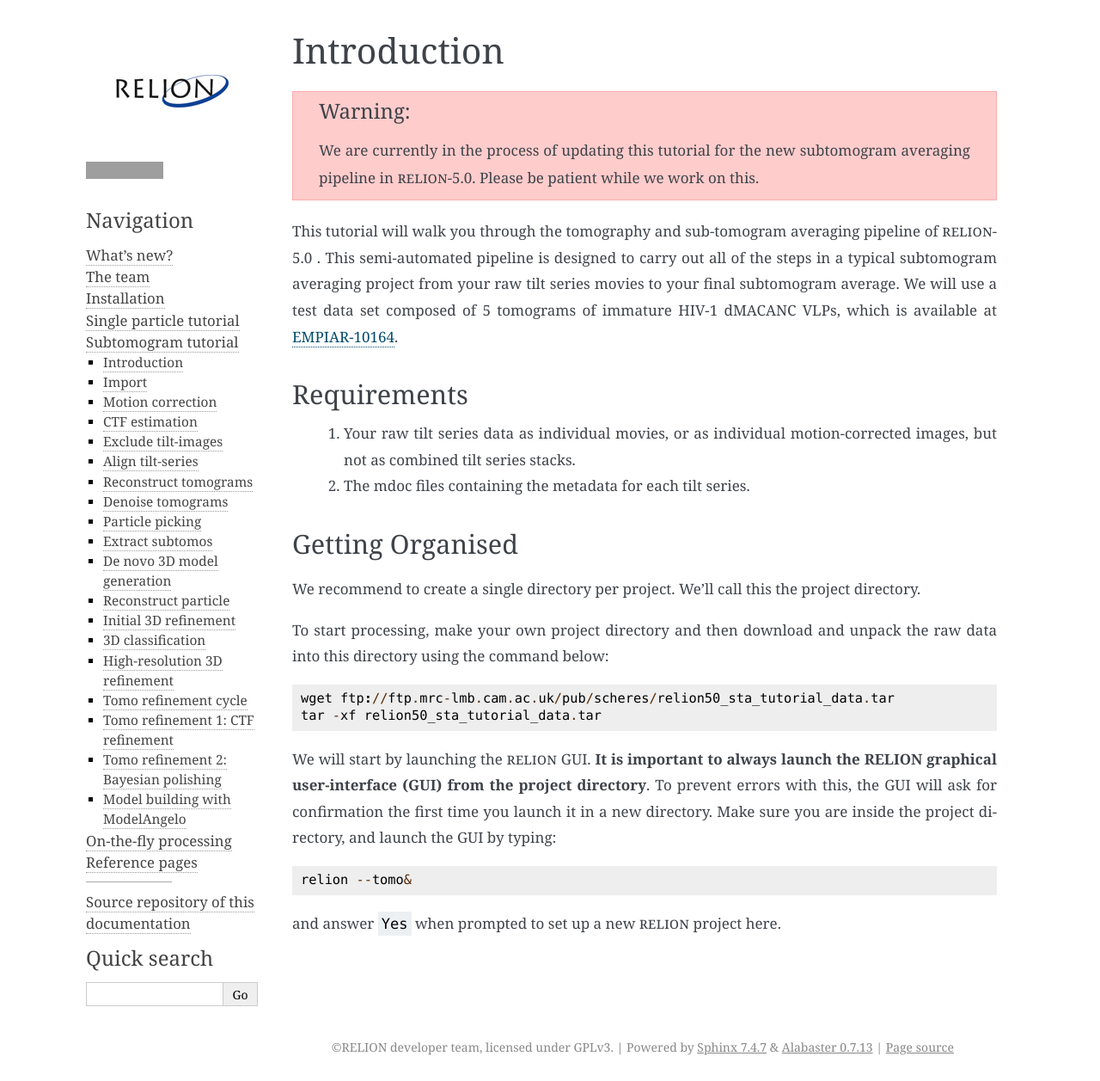
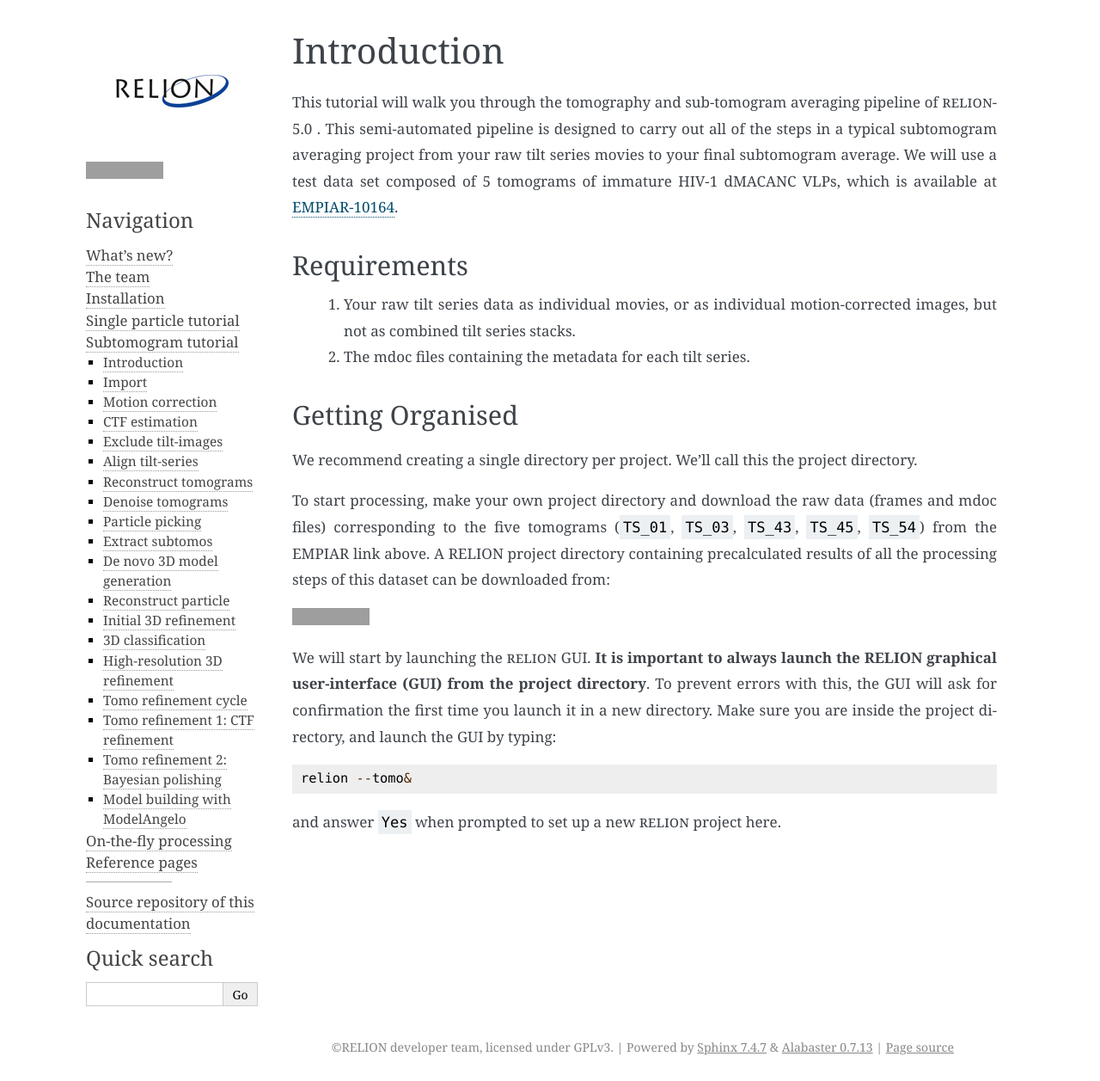
Before and after one commit to 3dem/relion-documents, a Sphinx documentation site: the page built from source/STA_tutorial/Introduction.rst, in a window 1280 px wide. Shown: the whole page at 86% size. Built offline with Sphinx 7.4.7, drawn with Linux system fonts in a browser that asks for light colours; grey boxes are pictures that could not be loaded.

Commit message:
update zenodo link to precalculated results

```diff
--- a/source/STA_tutorial/Introduction.rst
+++ b/source/STA_tutorial/Introduction.rst
@@ -1,8 +1,5 @@
 Introduction
 ============
-
-.. warning::
-    We are currently in the process of updating this tutorial for the new subtomogram averaging pipeline in |RELION|-5.0. Please be patient while we work on this.
 
 This tutorial will walk you through the tomography and sub-tomogram averaging pipeline of |RELION|-5.0 .
 This semi-automated pipeline is designed to carry out all of the steps in a typical subtomogram averaging project from your raw tilt series movies to your final subtomogram average.
@@ -16,14 +13,13 @@ Requirements
 
 Getting Organised
 -----------------
-We recommend to create a single directory per project. We’ll call this the project directory.
+We recommend creating a single directory per project. We’ll call this the project directory.
 
-To start processing, make your own project directory and then download and unpack the raw data into this directory using the command below:
+To start processing, make your own project directory and download the raw data (frames and mdoc files) corresponding to the five tomograms (``TS_01``, ``TS_03``, ``TS_43``, ``TS_45``, ``TS_54``) from the EMPIAR link above.
+A RELION project directory containing precalculated results of all the processing steps of this dataset can be downloaded from:
 
-::
-
-    wget ftp://ftp.mrc-lmb.cam.ac.uk/pub/scheres/relion50_sta_tutorial_data.tar
-    tar -xf relion50_sta_tutorial_data.tar
+.. image::  https://zenodo.org/badge/DOI/10.5281/zenodo.11068319.svg
+   :target: https://doi.org/10.5281/zenodo.11068319
 
 We will start by launching the |RELION| GUI.
 **It is important to always launch the RELION graphical user-interface (GUI) from the project directory**.
```
